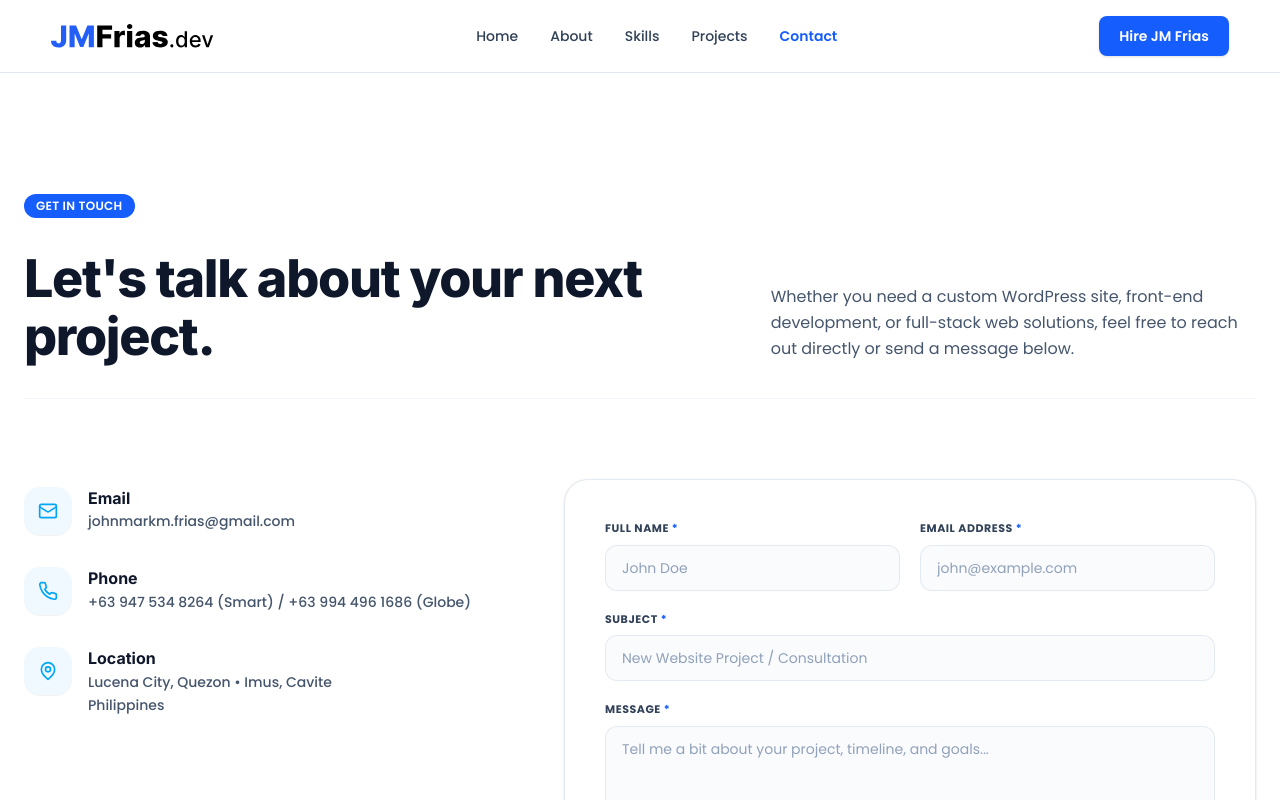
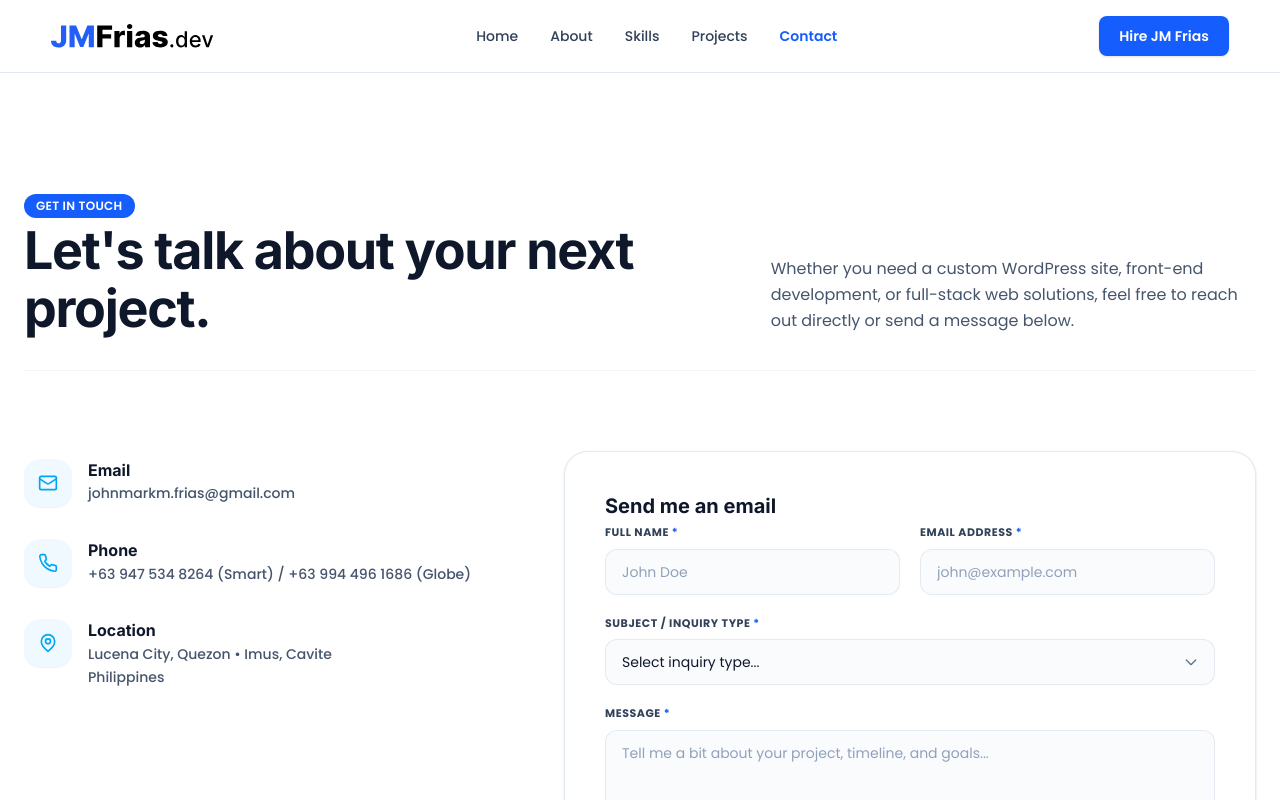
Before and after one commit to johnmarkfrias/jmfrias-portfolio, a React (Vite) app: page /contact in a window 1280 px wide. Shown: the top 800 px of the page. Built offline with nearby package versions, Linux system fonts and the light colour scheme.

Commit message:
Add functionality o button in skills

```diff
--- a/src/components/layout/Navbar.jsx
+++ b/src/components/layout/Navbar.jsx
@@ -61,10 +61,10 @@ function Navbar() {
           ))}
         </ul>
 
-        {/* DESKTOP CTA — removed the duplicate <Button> */}
+        {/* DESKTOP HIRE CTA — Includes query parameter to auto-select and scroll */}
         <div className="hidden lg:flex items-center">
           <Link
-            to="/contact"
+            to="/contact?subject=Job%20Opportunity%20(Hire%20Me)"
             className="bg-blue-600 text-white text-sm font-semibold px-5 py-2.5 rounded-lg hover:bg-blue-700 transition-colors shadow-sm"
           >
             Hire JM Frias
@@ -143,9 +143,10 @@ function Navbar() {
           </ul>
         </div>
 
+        {/* MOBILE HIRE CTA */}
         <div className="w-full pt-4 shrink-0">
           <Link
-            to="/contact"
+            to="/contact?subject=Job%20Opportunity%20(Hire%20Me)"
             onClick={closeMenu}
             className="w-full block text-center bg-blue-600 text-white font-semibold py-3 px-4 rounded-lg hover:bg-blue-700 transition-colors shadow-sm"
           >
--- a/src/components/sections/Skills.jsx
+++ b/src/components/sections/Skills.jsx
@@ -40,6 +40,32 @@ const getCategoryRoute = (skill) => {
   return "/projects";
 };
 
+// Map each skill title to a matching professional inquiry subject for the contact form
+const getCollabSubject = (skill) => {
+  if (!skill) return "Project Collaboration";
+  const title = (skill.title || "").toLowerCase();
+
+  if (title.includes("full stack") || title.includes("web")) {
+    return "Full-Stack Development Inquiry";
+  }
+  if (title.includes("api") || title.includes("integration")) {
+    return "API Integration Inquiry";
+  }
+  if (title.includes("ui") || title.includes("ux")) {
+    return "UI/UX Design Inquiry";
+  }
+  if (title.includes("qa") || title.includes("testing")) {
+    return "QA Testing Inquiry";
+  }
+  if (title.includes("wordpress")) {
+    return "WordPress Customization Inquiry";
+  }
+  if (title.includes("ai") || title.includes("automation")) {
+    return "AI & Automation Inquiry";
+  }
+  return "Project Collaboration";
+};
+
 function Skills() {
   const [selectedSkillId, setSelectedSkillId] = useState(
     skills[0]?.id || null
@@ -49,6 +75,7 @@ function Skills() {
     skills.find((item) => item.id === selectedSkillId) || skills[0];
 
   const targetCategoryRoute = getCategoryRoute(activeSkill);
+  const collabSubject = getCollabSubject(activeSkill);
 
   return (
     <Section id="skills" aria-label="Skills & Stack Section" className="bg-white">
@@ -146,14 +173,25 @@ function Skills() {
               </div>
             )}
 
-            {/* Dynamic CTA Button: filters ProjectsPage by the selected skill */}
-            <div className="w-full md:w-auto mt-6 sm:mt-8">
-              <Link
-                to={targetCategoryRoute}
-                className="w-full md:w-auto flex md:inline-flex items-center justify-center px-5 py-3 rounded-lg text-sm sm:text-base font-semibold text-white bg-blue-600 hover:bg-blue-700 active:scale-95 transition-all shadow-sm text-center"
-              >
-                View Related Projects
-              </Link>
+            {/* Dynamic CTA Buttons: View Projects & Let's Collab */}
+            <div className="flex flex-col sm:flex-row items-center gap-3 w-full mt-6 sm:mt-8">
+              <div className="w-full sm:w-auto">
+                <Link
+                  to={targetCategoryRoute}
+                  className="w-full sm:w-auto flex items-center justify-center px-5 py-3 rounded-lg text-sm sm:text-base font-semibold text-white bg-blue-600 hover:bg-blue-700 active:scale-95 transition-all shadow-sm text-center"
+                >
+                  View Related Projects
+                </Link>
+              </div>
+
+              <div className="w-full sm:w-auto">
+                <Link
+                  to={`/contact?subject=${encodeURIComponent(collabSubject)}`}
+                  className="w-full sm:w-auto flex items-center justify-center px-5 py-3 rounded-lg text-sm sm:text-base font-semibold text-blue-600 bg-blue-50 hover:bg-blue-100 active:scale-95 transition-all border border-blue-200 text-center"
+                >
+                  Let's Collab
+                </Link>
+              </div>
             </div>
           </div>
 
--- a/src/data/roles.js
+++ b/src/data/roles.js
@@ -2,6 +2,6 @@ export const ROLES = [
   "Full Stack Developer",
   "UI & UX Designer",
   "Graphic Designer",
-  "AI Automator",
+  "n8n Automation",
   "QA Tester",
 ];
--- a/src/pages/ContactPage.jsx
+++ b/src/pages/ContactPage.jsx
@@ -1,10 +1,12 @@
 // src/pages/ContactPage.jsx
 
-import { useState } from "react";
+import { useState, useEffect } from "react";
+import { useSearchParams } from "react-router-dom";
 import { Helmet } from "react-helmet-async";
 import SectionBadge from "../components/common/SectionBadge";
 
 function ContactPage() {
+  const [searchParams] = useSearchParams();
   const [formData, setFormData] = useState({
     fullName: "",
     email: "",
@@ -13,6 +15,27 @@ function ContactPage() {
   });
 
   const emailAddress = "johnmarkm.frias@gmail.com";
+
+  // Automatically read query parameters, and scroll ONLY if it's specifically the "Hire Me" action
+  useEffect(() => {
+    const subjectParam = searchParams.get("subject");
+    if (subjectParam) {
+      setFormData((prev) => ({ ...prev, subject: subjectParam }));
+
+      // Scroll to form only when triggered by the Hire button
+      if (subjectParam === "Job Opportunity (Hire Me)") {
+        const formElement = document.getElementById("contact-form-container");
+        if (formElement) {
+          setTimeout(() => {
+            formElement.scrollIntoView({ behavior: "smooth" });
+          }, 100);
+        }
+      }
+    } else {
+      // Regular Contact navigation stays at the top of the page
+      window.scrollTo({ top: 0, behavior: "smooth" });
+    }
+  }, [searchParams]);
 
   const handleChange = (e) => {
     setFormData({ ...formData, [e.target.name]: e.target.value });
@@ -23,7 +46,7 @@ function ContactPage() {
     const mailtoUrl = `mailto:${emailAddress}?subject=${encodeURIComponent(
       formData.subject || `Portfolio Inquiry from ${formData.fullName}`
     )}&body=${encodeURIComponent(
-      `Name: ${formData.fullName}\nEmail: ${formData.email}\n\nMessage:\n${formData.message}`
+      `Name: ${formData.fullName}\nEmail:${formData.email}\nInquiry Type: ${formData.subject}\n\nMessage:\n${formData.message}`
     )}`;
     window.location.href = mailtoUrl;
   };
@@ -47,8 +70,10 @@ function ContactPage() {
 
             {/* Left: Badge and Main Heading */}
             <div className="lg:col-span-7">
+              <div className="-mb-2 sm:-mb-3">
                 <SectionBadge>GET IN TOUCH</SectionBadge>
-              <h1 className="text-3xl sm:text-4xl md:text-5xl lg:text-[52px] font-extrabold text-slate-900 mt-4 tracking-tight leading-[1.12]">
+              </div>
+              <h1 className="text-2xl sm:text-3xl md:text-4xl lg:text-[52px] font-bold text-slate-900 mt-0 tracking-tight leading-[1.12]">
                 Let's talk about your next project.
               </h1>
             </div>
@@ -120,12 +145,16 @@ function ContactPage() {
 
             </div>
 
-            {/* Right Column: Contact Form */}
-            <div className="lg:col-span-7">
+            {/* Right Column: Contact Form Wrapper */}
+            <div id="contact-form-container" className="lg:col-span-7 scroll-mt-28">
               <form
                 onSubmit={handleSubmit}
                 className="bg-white border border-slate-200/90 rounded-3xl p-6 sm:p-8 md:p-10 shadow-sm space-y-5"
               >
+                <h3 className="text-xl font-bold text-slate-900 mb-1">
+                  Send me an email
+                </h3>
+
                 <div className="grid grid-cols-1 sm:grid-cols-2 gap-5">
                   {/* Full Name */}
                   <div>
@@ -168,24 +197,45 @@ function ContactPage() {
                   </div>
                 </div>
 
-                {/* Subject */}
+                {/* Subject Dropdown */}
                 <div>
                   <label
                     htmlFor="subject"
                     className="block text-[11px] font-bold text-slate-700 uppercase tracking-wider mb-2"
                   >
-                    Subject <span className="text-blue-600">*</span>
+                    Subject / Inquiry Type <span className="text-blue-600">*</span>
                   </label>
-                  <input
-                    type="text"
+                  <div className="relative">
+                    <select
                       id="subject"
                       name="subject"
                       required
                       value={formData.subject}
                       onChange={handleChange}
-                    placeholder="New Website Project / Consultation"
-                    className="w-full bg-slate-50/70 border border-slate-200/90 rounded-xl px-4 py-3 text-sm text-slate-900 placeholder:text-slate-400 focus:outline-none focus:ring-2 focus:ring-blue-600/20 focus:border-blue-600 focus:bg-white transition-all"
-                  />
+                      className="w-full bg-slate-50/70 border border-slate-200/90 rounded-xl px-4 py-3 text-sm text-slate-900 focus:outline-none focus:ring-2 focus:ring-blue-600/20 focus:border-blue-600 focus:bg-white transition-all appearance-none cursor-pointer"
+                    >
+                      <option value="" disabled>
+                        Select inquiry type...
+                      </option>
+                      <option value="Job Opportunity (Hire Me)">Job Opportunity (Hire Me)</option>
+                      <option value="Project Collaboration">Project Collaboration</option>
+                      <option value="Part-Time Position">Part-Time Position</option>
+                      <option value="Freelance Project">Freelance Project</option>
+                      <option value="Full-Stack Development Inquiry">Full-Stack Development Inquiry</option>
+                      <option value="API Integration Inquiry">API Integration Inquiry</option>
+                      <option value="UI/UX Design Inquiry">UI/UX Design Inquiry</option>
+                      <option value="QA Testing Inquiry">QA Testing Inquiry</option>
+                      <option value="WordPress Customization Inquiry">WordPress Customization Inquiry</option>
+                      <option value="AI & Automation Inquiry">AI & Automation Inquiry</option>
+                      <option value="General Inquiry">General Inquiry</option>
+                    </select>
+                    {/* Custom dropdown arrow icon */}
+                    <div className="absolute inset-y-0 right-0 flex items-center px-4 pointer-events-none text-slate-500">
+                      <svg className="w-4 h-4" fill="none" stroke="currentColor" strokeWidth="2" viewBox="0 0 24 24">
+                        <path strokeLinecap="round" strokeLinejoin="round" d="m19 9-7 7-7-7" />
+                      </svg>
+                    </div>
+                  </div>
                 </div>
 
                 {/* Message */}
@@ -212,9 +262,9 @@ function ContactPage() {
                 <div className="pt-2">
                   <button
                     type="submit"
-                    className="w-full sm:w-auto inline-flex items-center justify-center px-8 py-3.5 rounded-full text-sm font-semibold text-white bg-blue-600 hover:bg-blue-700 active:scale-95 transition-all shadow-xs"
+                    className="w-full sm:w-auto inline-flex items-center justify-center px-8 py-3.5 rounded-full text-sm font-semibold text-white bg-blue-600 hover:bg-blue-700 active:scale-95 transition-all shadow-xs cursor-pointer"
                   >
-                    Send Message
+                    Submit
                   </button>
                 </div>
               </form>
```
Lines whose indentation alone changed are shown as unchanged.
